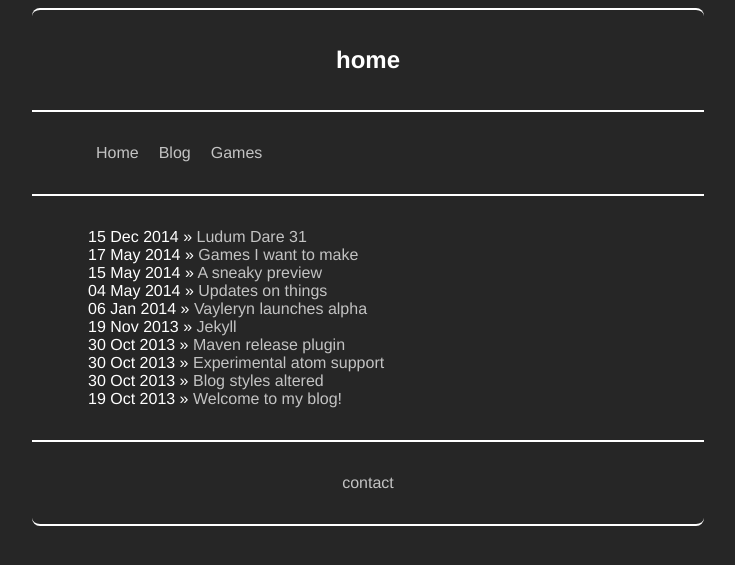
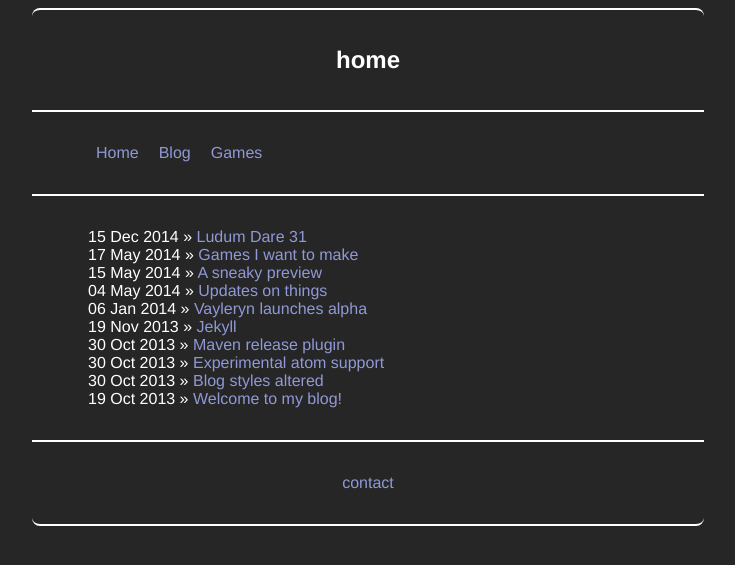
Before and after one commit to renbinden/alyphen.github.io, a Jekyll site: the page built from index.html, in a window 1280 px wide. Shown: the top 565 px of the page, without its empty margins (272-1007 px from the left). Built offline with Jekyll 4.4.1, drawn with Linux system fonts in a browser that asks for light colours; Markdown is read by kramdown in place of the engine named in the settings.

Commit message:
Make links a little more different to normal text

```diff
--- a/stylesheets/stylesheet.css
+++ b/stylesheets/stylesheet.css
@@ -13,28 +13,28 @@ h1, h2, h3, h4, h5, h6 {
 }
 
 a:link {
-  color: #c3c3c3;
+  color: #9099d6;
   text-decoration: none;
   transition-property: color;
   transition-duration: 0.2s;
 }
 
 a:visited {
-  color: #c3c3c3;
+  color: #9099d6;
   text-decoration: none;
   transition-property: color;
   transition-duration: 0.2s;
 }
 
 a:hover {
-  color: #8559ff;
+  color: #5f36ff;
   text-decoration: none;
   transition-property: color;
   transition-duration: 0.2s;
 }
 
 a:active {
-  color: #572dff;
+  color: #3e0fbc;
   transition-property: color;
   transition-duration: 0.2s;
 }
```
